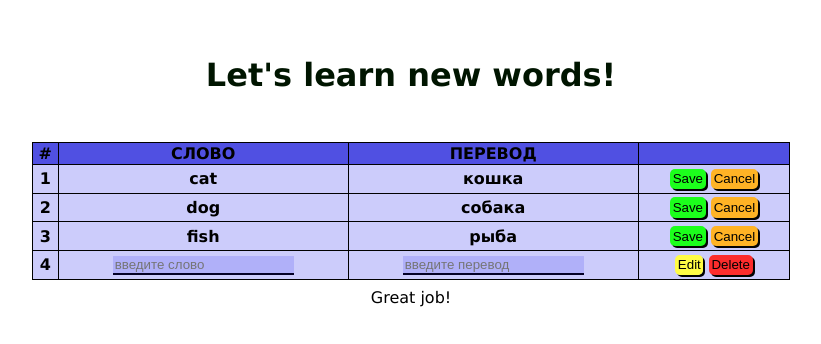
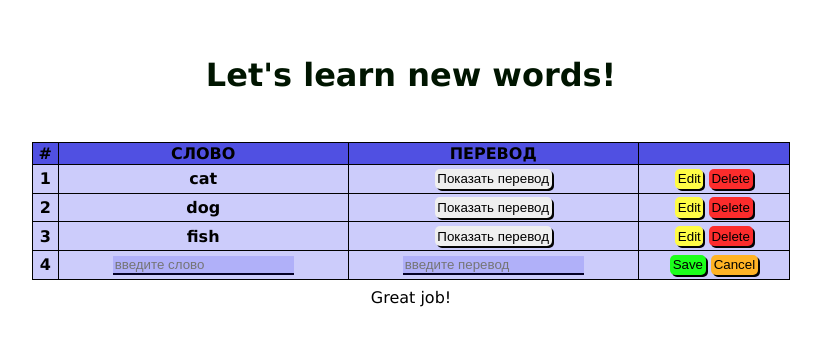
Before and after one commit to MallonsoFrey/LinguaCard, a React (Vite) app: page / in a window 1280 px wide. Shown: the top 344 px of the page, without its empty margins (229-1050 px from the left). Built offline with nearby package versions, Linux system fonts and the light colour scheme.

Commit message:
UI elements added

```diff
--- a/src/Components/Button/Button.jsx
+++ b/src/Components/Button/Button.jsx
@@ -1,9 +1,9 @@
 /* eslint-disable react/prop-types */
 
-function Button({ text, className }) {
+function Button({ text, className, onClick }) {
   return (
     <>
-      <button className={className} type="button">
+      <button className={className} onClick={onClick} type="button">
         {text}
       </button>
     </>
--- a/src/Components/Card/Card.jsx
+++ b/src/Components/Card/Card.jsx
@@ -1,9 +1,34 @@
 /* eslint-disable react/prop-types */
+import { useState } from "react";
 import Button from "../Button/Button";
 import "../Button/Button.scss";
 import "./Card.scss";
 
 function Card({ word, translation, index }) {
+  const [hiddenTranslation, setHiddenTranslation] = useState(true); //Состояние для показа перевода
+  const [isForEdit, setIsForEdit] = useState(false); //Состояние для редактирования слова
+  const [inputWord, setInputWord] = useState(word); // Состояние для слова
+  const [inputTranslation, setInputTranslation] = useState(translation); //Состояние для перевода
+
+  const handleHiddenTranslation = () => {
+    setHiddenTranslation(!hiddenTranslation);
+  };
+
+  const editText = () => {
+    setIsForEdit(!isForEdit);
+    if (isForEdit) {
+      // Если выходить из режима редактирования, то состояние слова и перевода обновляются
+      setInputWord(word);
+      setInputTranslation(translation);
+    }
+  };
+
+  const cancelText = () => {
+    setInputWord(word); // Значение поля слова сбрасывается на исходное
+    setInputTranslation(translation); // Значение поля перевода сбрасывается на исходное
+    setIsForEdit(false); // Возврат из режима редактирования
+  };
+
   return (
     <tr className="card">
       {word === "" || translation === "" ? (
@@ -15,6 +40,8 @@ function Card({ word, translation, index }) {
               name="text-word"
               id="text-word"
               placeholder="введите слово"
+              value={inputWord} // Используется состояние слова
+              onChange={(e) => setInputWord(e.target.value)} // Состояние при вводе обновляется
             />
           </th>
           <th>
@@ -23,21 +50,58 @@ function Card({ word, translation, index }) {
               name="text-translation"
               id="text-translation"
               placeholder="введите перевод"
+              value={inputTranslation} // Используется состояние перевода
+              onChange={(e) => setInputTranslation(e.target.value)} // Состояние при вводе обновляется
             />
           </th>
           <th>
-            <Button className="edit-btn" text="Edit" />
-            <Button className="delete-btn" text="Delete" />
+            <Button className="save-btn" text="Save" />
+            <Button className="cancel-btn" text="Cancel" onClick={cancelText} />
           </th>
         </>
       ) : (
         <>
           <th>{index + 1}</th>
-          <th>{word}</th>
-          <th>{translation}</th>
+          {isForEdit ? (
+            <>
+              <th>
+                <input
+                  type="text"
+                  name="text-word"
+                  id="text-word"
+                  value={inputWord} // Используется состояние слова
+                  onChange={(e) => setInputWord(e.target.value)} // Состояние при вводе обновляется
+                />
+              </th>
+              <th>
+                <input
+                  type="text"
+                  name="text-translation"
+                  id="text-translation"
+                  value={inputTranslation} // Используется состояние перевода
+                  onChange={(e) => setInputTranslation(e.target.value)} // Состояние при вводе обновляется
+                />
+              </th>
+            </>
+          ) : (
+            <>
+              <th>{word}</th>
+              <th>
+                {hiddenTranslation ? (
+                  <Button
+                    className="show-btn"
+                    text="Показать перевод"
+                    onClick={handleHiddenTranslation}
+                  />
+                ) : (
+                  <span>{translation}</span>
+                )}
+              </th>
+            </>
+          )}
           <th>
-            <Button className="save-btn" text="Save" />
-            <Button className="cancel-btn" text="Cancel" />
+            <Button className="edit-btn" text="Edit" onClick={editText} />
+            <Button className="delete-btn" text="Delete" />
           </th>
         </>
       )}
```
